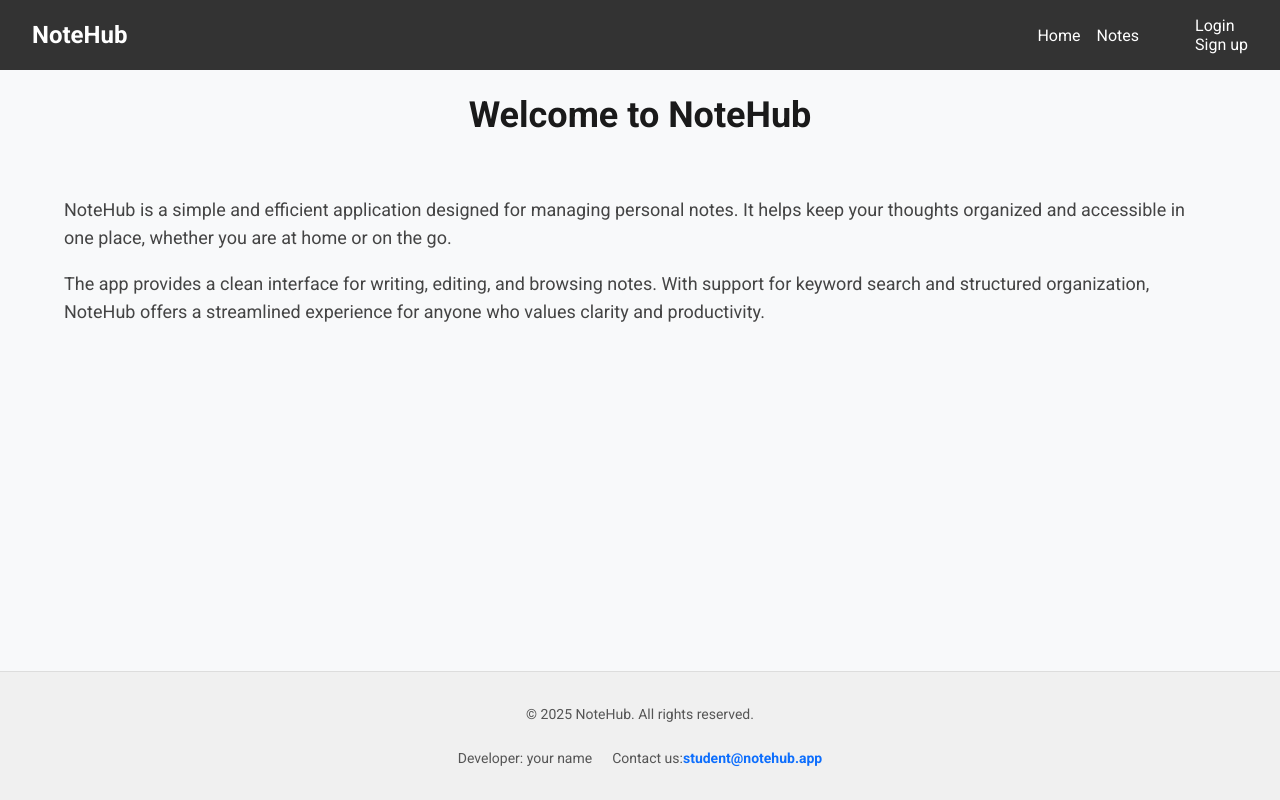
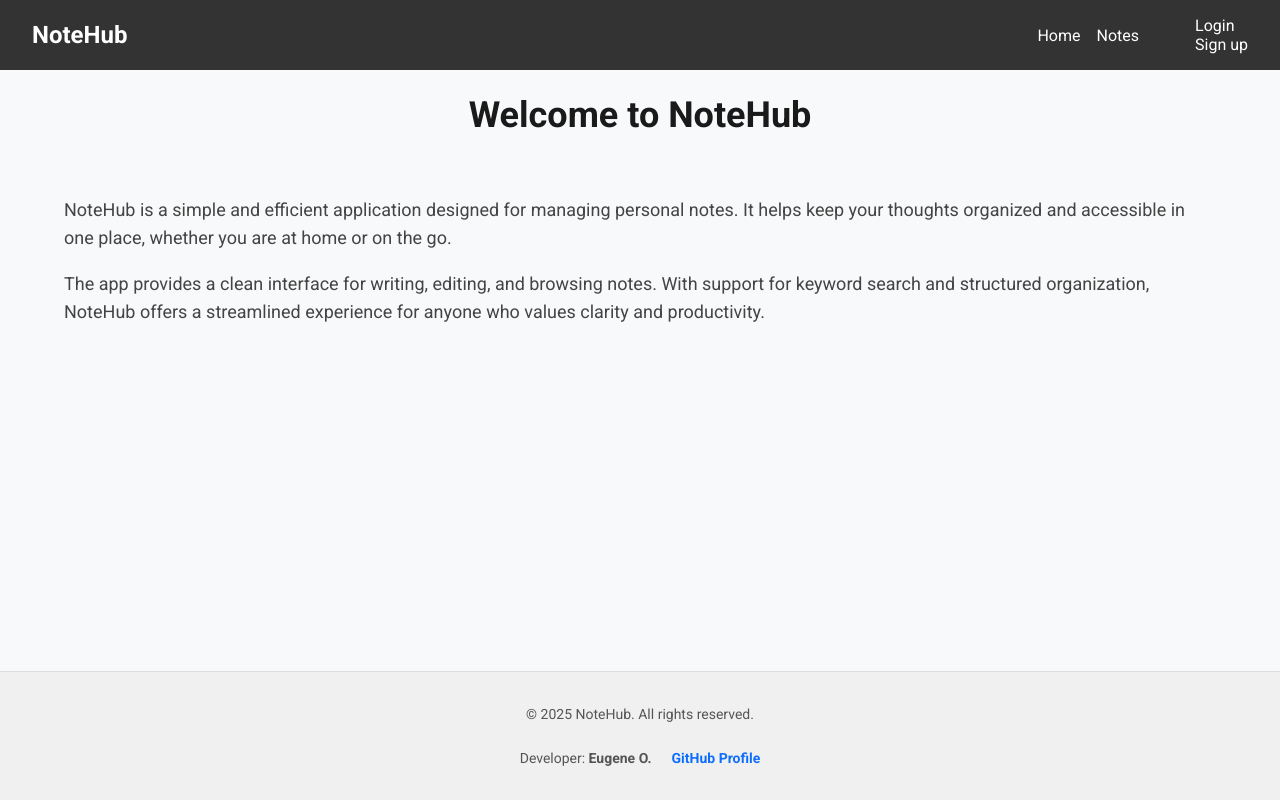
Before and after one commit to id753/09-auth, a Next.js app: page / in a window 1280 px wide. Built offline with nearby package versions, Linux system fonts and the light colour scheme; no server answers.

Commit message:
Add contact to footer

```diff
--- a/components/Footer/Footer.tsx
+++ b/components/Footer/Footer.tsx
@@ -6,10 +6,17 @@
       <div className={css.content}>
         <p>© {new Date().getFullYear()} NoteHub. All rights reserved.</p>
         <div className={css.wrap}>
-          <p>Developer: your name</p>
           <p>
-            Contact us:
-            <a href="mailto:student@notehub.app">student@notehub.app</a>
+            Developer: <strong>Eugene O.</strong>
+          </p>
+          <p>
+            <a
+              href="https://github.com/id753"
+              target="_blank"
+              rel="noopener noreferrer"
+            >
+              GitHub Profile
+            </a>
           </p>
         </div>
       </div>
```
